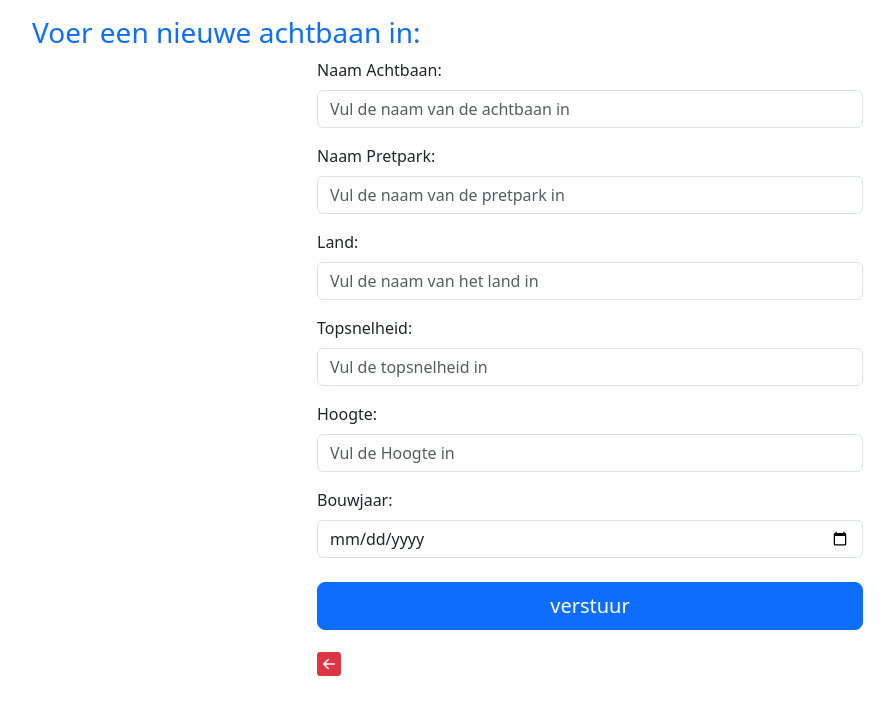
After one commit to jorisMboutrecht/backend, a PHP site: page /create.php in a window 1280 px wide. The commit adds this page. Shown: the top 715 px of the page, without its empty margins (50-944 px from the left). Run offline with PHP 8.4, Linux system fonts and the light colour scheme.

Commit message:
5.1 afgemaakt nog aanpassen in de docent zijn lijst er staat nodes bij wat anders is

```diff
--- /dev/null
+++ b/create.php
@@ -0,0 +1,126 @@
+<?php
+if (isset($_POST['submit'])) {
+
+    include('config/config.php');
+
+    $dsn = "mysql:host=$dbHost;
+        dbname=$dbName;
+        charset=UTF8";
+
+    $pdo = new PDO($dsn, $dbUser, $dbPass);
+
+    $_POST = filter_input_array(INPUT_POST, FILTER_SANITIZE_FULL_SPECIAL_CHARS);
+
+    $sql = "INSERT INTO rollercoaster
+    (
+     RollerCoaster
+    ,AmusementPark
+    ,Country
+    ,Topspeed
+    ,Height
+    ,YearsOfConstruction
+    )
+    VALUES
+    (
+     :RollerCoaster
+    ,:amusmentPark
+    ,:country
+    ,:topSpeed
+    ,:height
+    ,:yearsOfConstruction
+    )";
+
+    $statement = $pdo->prepare($sql);
+
+    $statement->bindValue(':RollerCoaster', $_POST['naamAchtbaan'] ?? '', PDO::PARAM_STR);
+    $statement->bindValue(':amusmentPark', $_POST['naamPretpark'] ?? '', PDO::PARAM_STR);
+    $statement->bindValue(':country', $_POST['land'] ?? '', PDO::PARAM_STR);
+    $statement->bindValue(':topSpeed', $_POST['topsnelheid'] ?? PDO::PARAM_INT);
+    $statement->bindValue(':height', $_POST['hoogte'] ?? 0, PDO::PARAM_INT);
+    $statement->bindValue(':yearsOfConstruction', $_POST['bouwjaar'] ?? '', PDO::PARAM_STR); //aangepast
+
+    $statement->execute();
+
+    $display = 'flex';
+
+    header('Refresh: 3; url=index.php');
+}
+
+?>
+
+<!doctype html>
+<html lang="en">
+  <head>
+    <meta charset="utf-8">
+    <meta name="viewport" content="width=device-width, initial-scale=1">
+    <title>Hoogste Achtbaan</title>
+    <link href="https://cdn.jsdelivr.net/npm/bootstrap@5.3.8/dist/css/bootstrap.min.css" rel="stylesheet" integrity="sha384-sRIl4kxILFvY47J16cr9ZwB07vP4J8+LH7qKQnuqkuIAvNWLzeN8tE5YBujZqJLB" crossorigin="anonymous">
+    <link href="https://cdn.jsdelivr.net/npm/bootstrap-icons@1.11.3/font/bootstrap-icons.min.css" rel="stylesheet">
+  </head>
+  <body>
+    <div class="container mt-3">
+        <div class="row justify-content center">
+            <div class="col-6"><h3 class="text-primary">Voer een nieuwe achtbaan in:</h3></div>
+        </div>
+
+        <div class="row justify-content center" style="display:<?= $display ?? 'none'; ?>">
+            <div class="col-6">
+                <div class="alert alert-succes text-center" role="alert">
+                    de gegevens zijn toegevoegd. U wordt terug gestuurd naar de index-pagina.
+                </div>
+            </div>
+        </div>
+
+        <div class="row justify-content-center">
+            <div class="col-6">
+                <form action="create.php" method="POST">
+                    <div class="mb-3">
+                        <label for="inputNaamAchtbaan" class="form-label">Naam Achtbaan:</label>
+                        <input name="naamAchtbaan" placeholder="Vul de naam van de achtbaan in"  type="text" class="form-control" id="inputNaamAchtbaan"
+                        value="<?= $_POST['naamAchtbaan'] ?? '' ?>">
+                    </div>
+                    <div class="mb-3">
+                        <label for="inputNaamPretpark" class="form-label">Naam Pretpark:</label>
+                        <input name="naamPretpark" placeholder="Vul de naam van de pretpark in"  type="text" class="form-control" id="inputNaamPretpark"
+                        value="<?= $_POST['naamPretpark'] ?? '' ?>">
+                    </div>
+                    <div class="mb-3">
+                        <label for="inputNaamLand" class="form-label">Land:</label>
+                        <input name="land" placeholder="Vul de naam van het land in"  type="text" class="form-control" id="inputNaamLand"
+                        value="<?= $_POST['land'] ?? '' ?>">
+                    </div>
+                    <div class="mb-3">
+                        <label for="inputNaamTopsnelheid" class="form-label">Topsnelheid:</label>
+                        <input name="topsnelheid" placeholder="Vul de topsnelheid in"  type="number" min="0" max="255" class="form-control" id="inputTopsnelheid"
+                        value="<?= $_POST['topsnelheid'] ?? '' ?>">
+                    </div>
+                    <div class="mb-3">
+                        <label for="inputHoogte" class="form-label">Hoogte:</label>
+                        <input name="hoogte" placeholder="Vul de Hoogte in"  type="number" min="0" max="255" class="form-control" id="inputHoogte"
+                        value="<?= $_POST['hoogte'] ?? '' ?>">
+                    </div>
+                    <div class="mb-3">
+                        <label for="inputYearOfConstruction" class="form-label">Bouwjaar:</label>
+                        <input name="bouwjaar" placeholder="Vul het bouwjaar in in"  type="date" class="form-control" id="inputYearOfConstruction"
+                        value="<?= $_POST['bouwjaar'] ?? '' ?>"> <?php //aanpassen ?>
+                    </div>
+
+                    <div class="d-grid gap-2">
+                        <button name="submit" type="submit" class="btn btn-primary btn-lg mt-2">verstuur</button>
+                    </div>
+                </form>
+            </div>
+        </div>
+        <div class="row justify-content-center mt-3">
+            <div class="col-6">
+                <a href="index.php">
+                    <i class="bi bi-arrow-left-square-fill text-danger" style="font-size:1.5em"></i>
+                </a>
+            </div>
+        </div>
+    </div>
+
+
+    <script src="https://cdn.jsdelivr.net/npm/bootstrap@5.3.8/dist/js/bootstrap.bundle.min.js" integrity="sha384-FKyoEForCGlyvwx9Hj09JcYn3nv7wiPVlz7YYwJrWVcXK/BmnVDxM+D2scQbITxI" crossorigin="anonymous"></script>
+  </body>
+</html>
--- a/index.php
+++ b/index.php
@@ -69,13 +69,16 @@ $result = $statement->fetchAll(PDO::FETCH_OBJ);
     <link rel="shortcut icon" herf="img/favicon.ico" type="image/x-icon">
   </head>
   <body>
-    <h1>bij 4.1.3 gebleven </h1>
     <div class="container mt-3">
 
         <div class="row justify-content center">
             <div class="col-8">
                 <h3>Hoogste achtbanen van Europa</h3>
             </div>
+        </div>
+
+        <div class="row justify-content-center my-3">
+            <div class="col-10"><h6>nieuwe achtbaan <a href="./create.php"><i class="bi bi-plus-square text-danger"></i></a></h6></div>
         </div>
 
         <div class="row justify-content center">
```
Also changed, not shown: delete.php (+29 -3 lines).
